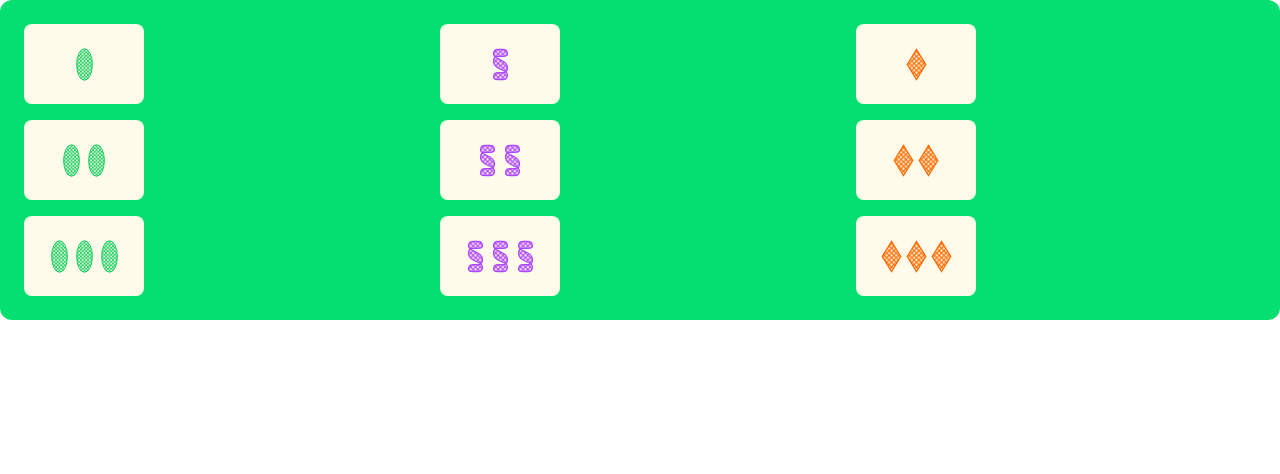
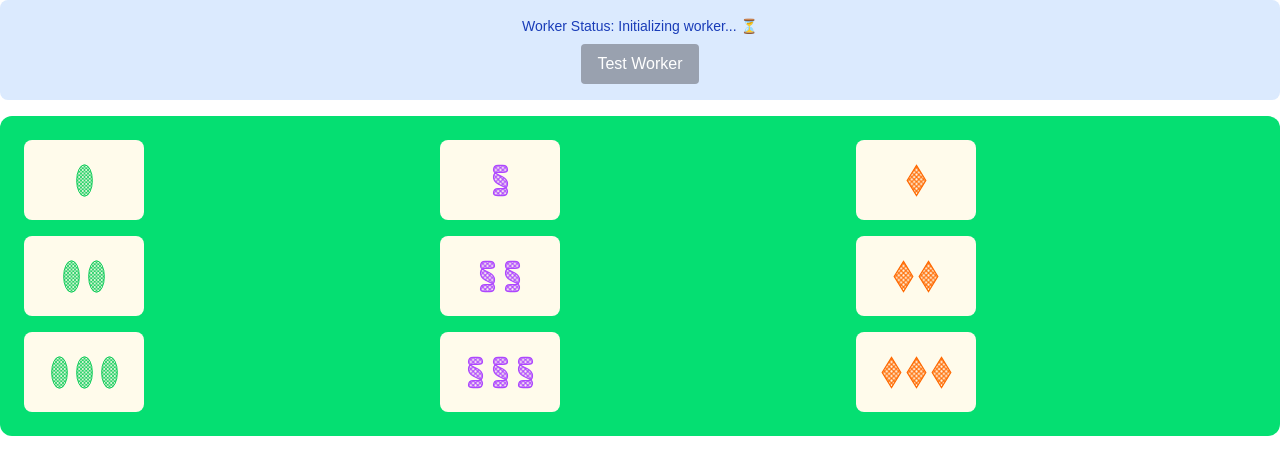
Before and after one commit to cayala5/settapp, a Next.js app: page / in a window 1280 px wide. Shown: the top 474 px of the page. Built offline with nearby package versions, Linux system fonts and the light colour scheme.

Commit message:
Add web worker

```diff
--- a/src/app/SettCard.tsx
+++ b/src/app/SettCard.tsx
@@ -7,6 +7,7 @@ import {
   CardShape,
   SettCard as SettCardString,
 } from "../settdeck";
+import { useGameWorker } from "../hooks/useGameWorker";
 
 const CardColorToRealColor: Record<CardColor, string> = {
   g: "green-500",
@@ -159,8 +160,9 @@ function SettCard({
 
 export function SettBoard() {
   const [selectedCards, setSelectedCards] = useState<SettCardString[]>([]);
+  const { workerMessage, sendMessage, isWorkerReady } = useGameWorker();
 
-  const handleCardSelect2 = (card: SettCardString) => {
+  const handleCardSelect = (card: SettCardString) => {
     if (selectedCards.includes(card)) {
       setSelectedCards(selectedCards.filter((c) => c !== card));
     } else {
@@ -185,15 +187,29 @@ export function SettBoard() {
   ];
 
   return (
+    <div className="space-y-4">
+      <div className="text-center p-4 bg-blue-100 rounded-lg">
+        <p className="text-sm text-blue-800">
+          Worker Status: {workerMessage} {isWorkerReady ? "✅" : "⏳"}
+        </p>
+        <button
+          onClick={() => sendMessage({ type: 'MANUAL_TEST', data: 'Button clicked!' })}
+          disabled={!isWorkerReady}
+          className="mt-2 px-4 py-2 bg-blue-500 text-white rounded disabled:bg-gray-400"
+        >
+          Test Worker
+        </button>
+      </div>
       <div className="grid grid-cols-3 gap-4 bg-green-400 p-6 rounded-xl">
         {sampleCards.map((card) => (
           <SettCard
             key={card}
             card={card}
             isSelected={selectedCards.includes(card)}
-          onSelect={handleCardSelect2}
+            onSelect={handleCardSelect}
           />
         ))}
+      </div>
     </div>
   );
 }
--- /dev/null
+++ b/src/gameWorker.ts
@@ -0,0 +1,19 @@
+// Basic web worker for Set game
+console.log("Game worker initialized");
+
+// Handle messages from the main thread
+self.addEventListener("message", (event) => {
+  console.log("Worker received message:", event.data);
+
+  // Echo back a simple response
+  self.postMessage({
+    type: "WORKER_READY",
+    message: "Worker is running!",
+  });
+});
+
+// Let the main thread know we're ready
+self.postMessage({
+  type: "WORKER_INITIALIZED",
+  message: "Worker has been initialized",
+});
--- /dev/null
+++ b/src/hooks/useGameWorker.ts
@@ -0,0 +1,75 @@
+import { useState, useEffect, useRef, useCallback } from 'react';
+
+interface UseGameWorkerReturn {
+  workerMessage: string;
+  sendMessage: (message: unknown) => void;
+  isWorkerReady: boolean;
+}
+
+export function useGameWorker(): UseGameWorkerReturn {
+  const [workerMessage, setWorkerMessage] = useState<string>('Initializing worker...');
+  const [isWorkerReady, setIsWorkerReady] = useState<boolean>(false);
+  const workerRef = useRef<Worker | null>(null);
+
+  // Initialize web worker
+  useEffect(() => {
+    try {
+      // Create the worker
+      workerRef.current = new Worker(
+        new URL('../gameWorker.ts', import.meta.url),
+        { type: 'module' }
+      );
+
+      // Set up message handler
+      workerRef.current.onmessage = (event) => {
+        console.log('Received from worker:', event.data);
+        setWorkerMessage(event.data.message || 'Worker responded');
+
+        if (event.data.type === 'WORKER_INITIALIZED') {
+          setIsWorkerReady(true);
+        }
+      };
+
+      // Handle worker errors
+      workerRef.current.onerror = (error) => {
+        console.error('Worker error:', error);
+        setWorkerMessage('Worker error occurred');
+        setIsWorkerReady(false);
+      };
+
+      // Send a test message after a short delay
+      setTimeout(() => {
+        if (workerRef.current) {
+          workerRef.current.postMessage({ type: 'TEST', data: 'Hello from React!' });
+        }
+      }, 1000);
+
+    } catch (error) {
+      console.error('Failed to create worker:', error);
+      setWorkerMessage('Failed to initialize worker');
+      setIsWorkerReady(false);
+    }
+
+    // Cleanup function
+    return () => {
+      if (workerRef.current) {
+        workerRef.current.terminate();
+        workerRef.current = null;
+      }
+    };
+  }, []);
+
+  const sendMessage = useCallback((message: unknown) => {
+    if (workerRef.current && isWorkerReady) {
+      workerRef.current.postMessage(message);
+    } else {
+      console.warn('Worker not ready or not available');
+    }
+  }, [isWorkerReady]);
+
+  return {
+    workerMessage,
+    sendMessage,
+    isWorkerReady
+  };
+}
--- a/src/index.ts
+++ b/src/index.ts
@@ -1,8 +1,6 @@
 #!/usr/bin/env node
 
-import { isSettCard, SettCard, SettDeck } from "./settdeck";
-import { createInterface } from 'readline/promises';
-import { stdin, stdout } from 'process';
+import { SettGame } from "./settgame";
 
 interface GreetingOptions {
   name?: string;
@@ -15,111 +13,7 @@ function greet(options: GreetingOptions = {}): string {
   return emoji ? `👋 ${greeting}` : greeting;
 }
 
-/* Game loop
- * 1. Deal 12 cards on the board
- * 2. While there is no set, deal 3 more
- * 3. Player can propose a set
- * 4. If not set, say so
- * 5. If yes, remove the set.
- * 6. If cards remaining, replace and go to step 2
- * 7. If no cards, game over.
- */
 
-const STARTING_BOARD_SIZE = 12;
-class SettGame {
-  private deck: SettDeck;
-  private board: SettCard[];
-  private rl = createInterface({ input: stdin, output: stdout });
-
-  constructor() {
-    this.deck = new SettDeck();
-    this.board = this.deck.deal(STARTING_BOARD_SIZE);
-  }
-
-  private printBoard() {
-    const numRows = Math.ceil(this.board.length / 3);
-    const rows = [];
-    for (let i = 0; i < numRows; i++) {
-      const row = this.board.slice(i * 3, (i + 1) * 3);
-      rows.push(row.join(" "));
-    }
-    console.log(rows.join("\n"));
-  }
-
-  async playGame() {
-    console.log("Welcome to Set!");
-    console.log("The board is:");
-    this.printBoard();
-    while (!this.setExists()) {
-      console.log("No set found. Dealing 3 more cards.");
-      this.board = this.board.concat(this.deck.deal(3));
-      console.log("The board is:");
-      this.printBoard();
-    }
-    const userInput = await this.rl.question('Propose a set (e.g., "p1sd,g2eo,o3hd"): ');
-    console.log(`You proposed a set: ${userInput}`);
-    this.rl.close();
-    return;
-  }
-
-  // TODO: Return somehow why the move is invalid
-  private validateMove(move: string): SettCard[] | null {
-    const cards = move.split(",");
-    if (cards.length !== 3) {
-      return null;
-    }
-    const validCards: SettCard[] = [];
-    for (const card of cards) {
-      if (!isSettCard(card)) {
-        return null;
-      }
-      if (!this.boardContains(card)) {
-        return null;
-      }
-      validCards.push(card);
-    }
-    return validCards;
-  }
-
-  private boardContains(card: SettCard): boolean {
-    return this.board.includes(card);
-  }
-
-  private propertyIsSet(
-    cards: [SettCard, SettCard, SettCard],
-    property: 0 | 1 | 2 | 3
-  ): boolean {
-    const [a, b, c] = cards;
-    const allMatch = a[property] === b[property] && b[property] === c[property];
-    const allDiffer =
-      a[property] !== b[property] &&
-      b[property] !== c[property] &&
-      a[property] !== c[property];
-    return allMatch || allDiffer;
-  }
-
-  private isSet(cards: [SettCard, SettCard, SettCard]): boolean {
-    return (
-      this.propertyIsSet(cards, 0) &&
-      this.propertyIsSet(cards, 1) &&
-      this.propertyIsSet(cards, 2) &&
-      this.propertyIsSet(cards, 3)
-    );
-  }
-
-  private setExists(): [SettCard, SettCard, SettCard] | null {
-    for (let i = 0; i < this.board.length; i++) {
-      for (let j = i + 1; j < this.board.length; j++) {
-        for (let k = j + 1; k < this.board.length; k++) {
-          if (this.isSet([this.board[i], this.board[j], this.board[k]])) {
-            return [this.board[i], this.board[j], this.board[k]];
-          }
-        }
-      }
-    }
-    return null;
-  }
-}
 
 async function main(): Promise<void> {
   // Parse command line arguments
--- a/src/settdeck.ts
+++ b/src/settdeck.ts
@@ -1,7 +1,7 @@
-const COLORS = ["p", "g", "o"] as const;
-const NUMBERS = ["1", "2", "3"] as const;
-const FILLS = ["s", "e", "h"] as const;
-const SHAPES = ["d", "o", "s"] as const;
+export const COLORS = ["p", "g", "o"] as const;
+export const NUMBERS = ["1", "2", "3"] as const;
+export const FILLS = ["s", "e", "h"] as const;
+export const SHAPES = ["d", "o", "s"] as const;
 
 export type CardColor = (typeof COLORS)[number];
 export type CardNumber = (typeof NUMBERS)[number];
--- /dev/null
+++ b/src/settgame.ts
@@ -0,0 +1,100 @@
+import { isSettCard, SettCard, SettDeck } from "./settdeck";
+import { createInterface } from 'readline/promises';
+import { stdin, stdout } from 'process';
+
+const STARTING_BOARD_SIZE = 12;
+
+export class SettGame {
+  private deck: SettDeck;
+  private board: SettCard[];
+  private rl = createInterface({ input: stdin, output: stdout });
+
+  constructor() {
+    this.deck = new SettDeck();
+    this.board = this.deck.deal(STARTING_BOARD_SIZE);
+  }
+
+  private printBoard() {
+    const numRows = Math.ceil(this.board.length / 3);
+    const rows = [];
+    for (let i = 0; i < numRows; i++) {
+      const row = this.board.slice(i * 3, (i + 1) * 3);
+      rows.push(row.join(" "));
+    }
+    console.log(rows.join("\n"));
+  }
+
+  async playGame() {
+    console.log("Welcome to Set!");
+    console.log("The board is:");
+    this.printBoard();
+    while (!this.setExists()) {
+      console.log("No set found. Dealing 3 more cards.");
+      this.board = this.board.concat(this.deck.deal(3));
+      console.log("The board is:");
+      this.printBoard();
+    }
+    const userInput = await this.rl.question('Propose a set (e.g., "p1sd,g2eo,o3hd"): ');
+    console.log(`You proposed a set: ${userInput}`);
+    this.rl.close();
+    return;
+  }
+
+  // TODO: Return somehow why the move is invalid
+  private validateMove(move: string): SettCard[] | null {
+    const cards = move.split(",");
+    if (cards.length !== 3) {
+      return null;
+    }
+    const validCards: SettCard[] = [];
+    for (const card of cards) {
+      if (!isSettCard(card)) {
+        return null;
+      }
+      if (!this.boardContains(card)) {
+        return null;
+      }
+      validCards.push(card);
+    }
+    return validCards;
+  }
+
+  private boardContains(card: SettCard): boolean {
+    return this.board.includes(card);
+  }
+
+  private propertyIsSet(
+    cards: [SettCard, SettCard, SettCard],
+    property: 0 | 1 | 2 | 3
+  ): boolean {
+    const [a, b, c] = cards;
+    const allMatch = a[property] === b[property] && b[property] === c[property];
+    const allDiffer =
+      a[property] !== b[property] &&
+      b[property] !== c[property] &&
+      a[property] !== c[property];
+    return allMatch || allDiffer;
+  }
+
+  private isSet(cards: [SettCard, SettCard, SettCard]): boolean {
+    return (
+      this.propertyIsSet(cards, 0) &&
+      this.propertyIsSet(cards, 1) &&
+      this.propertyIsSet(cards, 2) &&
+      this.propertyIsSet(cards, 3)
+    );
+  }
+
+  private setExists(): [SettCard, SettCard, SettCard] | null {
+    for (let i = 0; i < this.board.length; i++) {
+      for (let j = i + 1; j < this.board.length; j++) {
+        for (let k = j + 1; k < this.board.length; k++) {
+          if (this.isSet([this.board[i], this.board[j], this.board[k]])) {
+            return [this.board[i], this.board[j], this.board[k]];
+          }
+        }
+      }
+    }
+    return null;
+  }
+}
```
Lines whose indentation alone changed are shown as unchanged.
